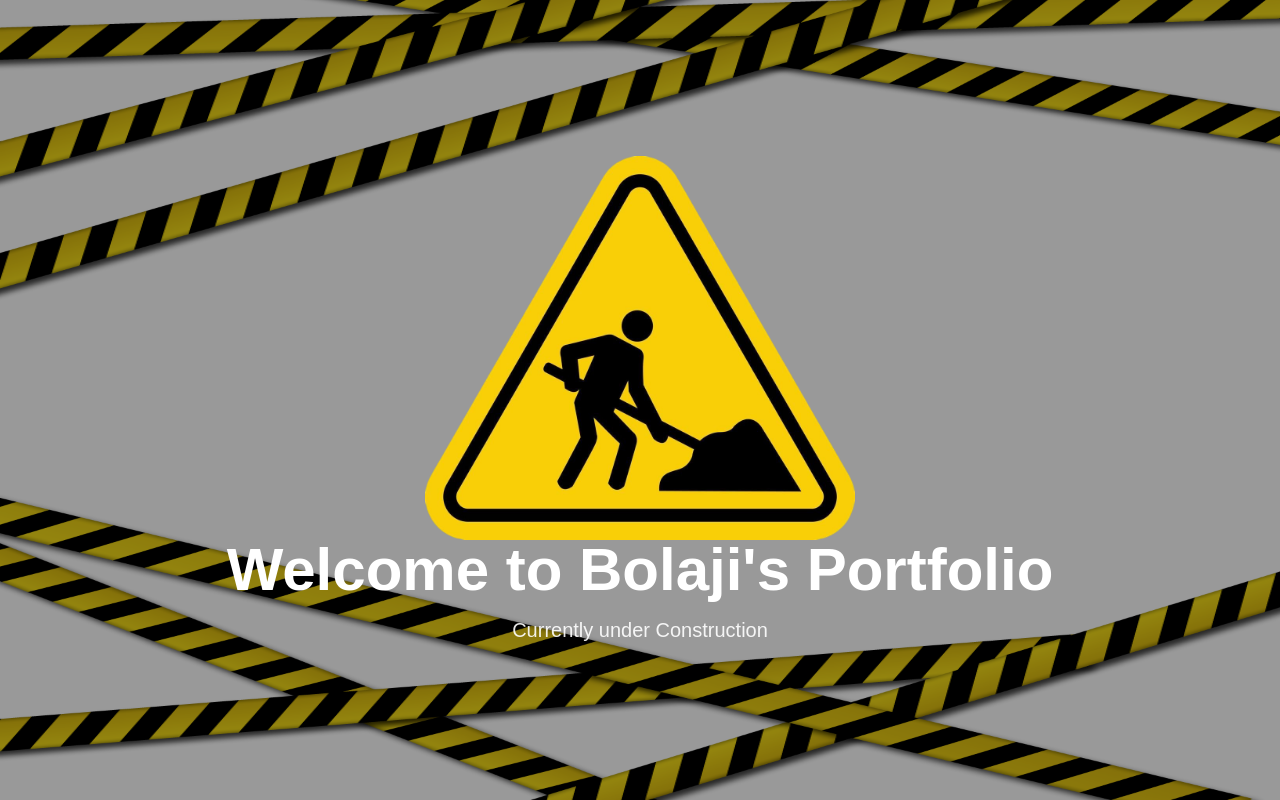
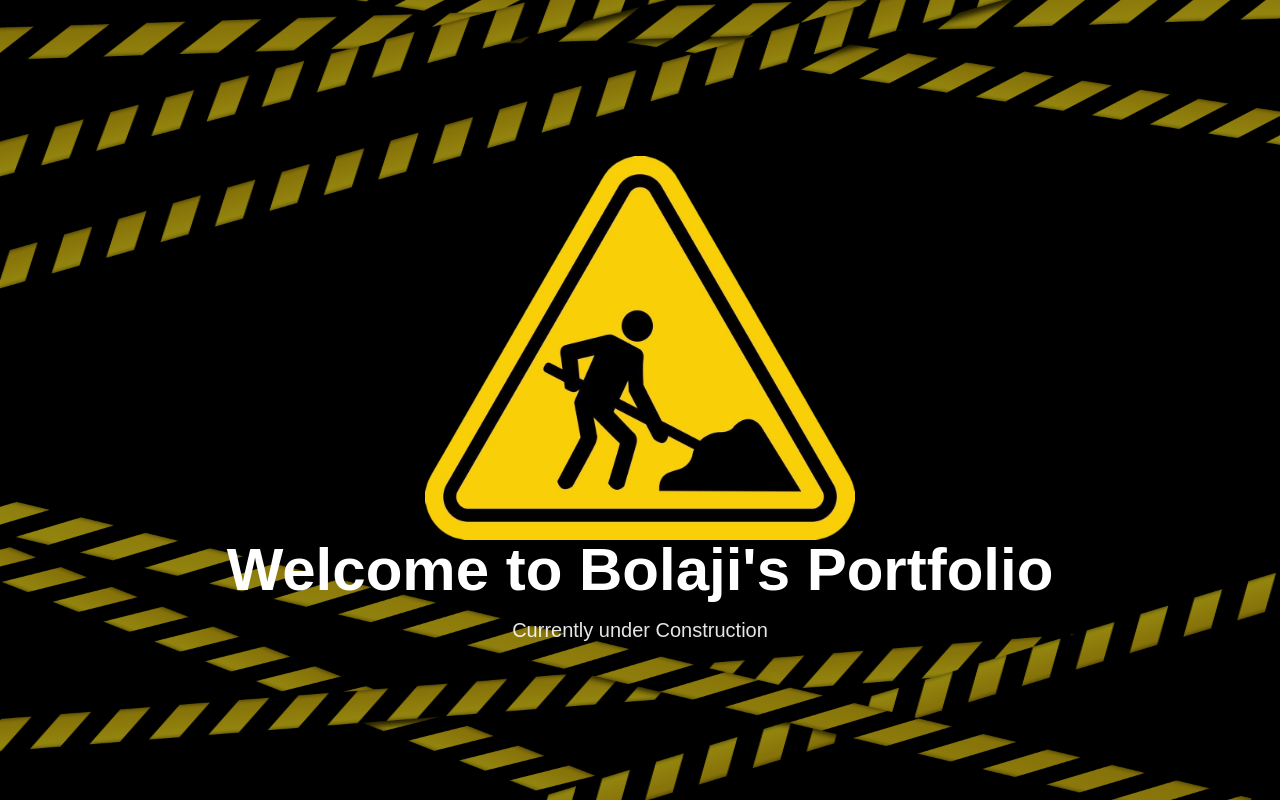
Before and after one commit to TheDurodola/Portfolio, a Next.js app in the folder portfolio/: page / in a window 1280 px wide. Built offline with nearby package versions, Linux system fonts and the light colour scheme.

Commit message:
update: update background color

```diff
--- a/portfolio/app/page.tsx
+++ b/portfolio/app/page.tsx
@@ -6,7 +6,7 @@
 // Using a standard functional component with React.FC or inferred types
 const CenteredHero: React.FC = () => {
   return (
-    <div className="relative flex h-dvh w-full items-center justify-center overflow-hidden">
+    <div className="relative flex h-dvh w-full items-center justify-center overflow-hidden bg-black">
       <Image
         src={Tape}
         alt="Background Image"
```
